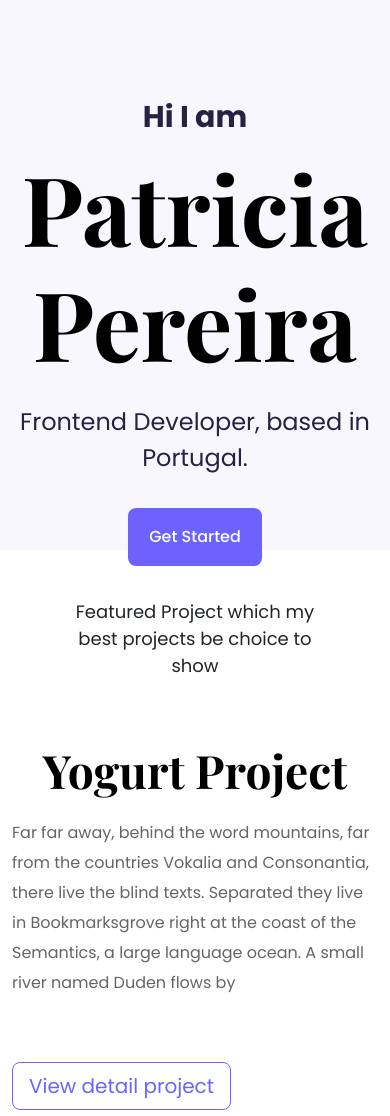
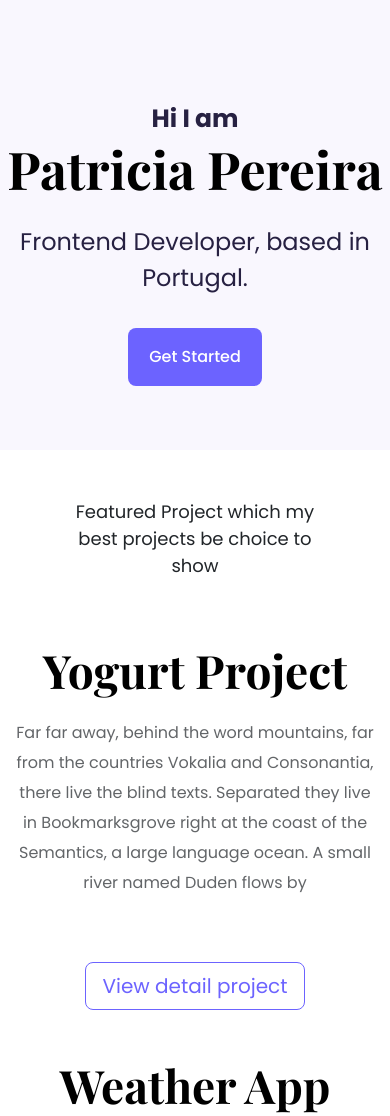
Before and after one commit to AnisiiaKurenova/portfolio-project, a plain HTML site: page index.html in a window 390 px wide. Shown: the top 1116 px of the page. Drawn offline with nearby package versions, Linux system fonts and the light colour scheme.

Commit message:
add responce

```diff
--- a/index.html
+++ b/index.html
@@ -21,7 +21,7 @@
 <a href="#" title="#" class="btn btn-lg design-button mt-3"> Get Started </a>
     </div>
 </header>
-<div class="container">
+<div class="container container__project">
 <p class="container__p p-5">Featured Project which my best projects be choice to show</p>
 <div class="row project-yogurt">
 <div class="col d-none d-md-block">
@@ -53,15 +53,16 @@
     <a href="" class="btn btn-lg mt-5 project__button"> View detail project</a>
 </div>
 </div>
-</div>
+
 <div class="inquiry mt-5">
     <div class="row">
-        <div class="col-8 mt-3">
+        <div class="col-md-8 mt-3">
     <h2>Work Inquiry</h2>
     <p class="inquiry_p project__description">Let’s work  together and i’ll help you by all my best</p>
 </div>
-<div class="col-4 mt-5">
+<div class="col-md-4 mt-5">
     <a href="#" class="btn btn-lg inquiry_button">Let’s talk here</a>
+</div>
 </div>
 </div>
 </div>
--- a/style/styleindex.css
+++ b/style/styleindex.css
@@ -7,9 +7,9 @@ header{
     font-family: 'Poppins', sans-serif;
     font-weight: 700;
     font-size: 30px;
-    line-height: 34px;
     color: #272142;
     padding-top: 100px;
+    margin: 0;
 }
 
 h1{
@@ -87,3 +87,18 @@ img{
 .contact-inf{
     text-align: center;
 }
+@media(max-width:768px){
+    header{
+    height: 450px;
+    }
+    .header__greeting{
+        font-size: 25px;
+    }
+    h1{
+        font-size: 52px;
+        margin-bottom: 0;
+    }
+    .container__project{
+        text-align: center;
+    }
+}
```
